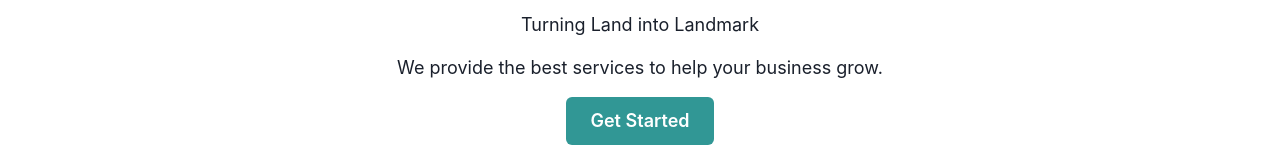
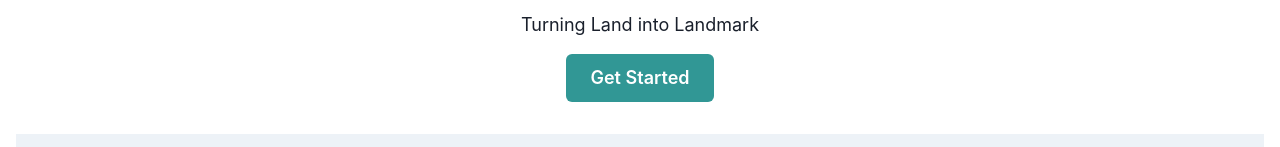
Before and after one commit to GPT-Engineer-App/my-company-website, a React (Vite) app: page / in a window 1280 px wide. Shown: the part 169-316 px from the top of the page. Built offline with nearby package versions, Linux system fonts and the light colour scheme.

Commit message:
Removed the sentence "We provide the best services to help your business grow." from the hero section in the `Index.jsx` file.
Prompt: delet sentanc under slogan

```diff
--- a/src/pages/Index.jsx
+++ b/src/pages/Index.jsx
@@ -28,7 +28,7 @@ const Index = () => {
             Welcome to My Company
           </Heading>
           <Text fontSize="lg">Turning Land into Landmark</Text>
-          <Text fontSize="lg">We provide the best services to help your business grow.</Text>
+
           <Button colorScheme="teal" size="lg">
             Get Started
           </Button>
```
